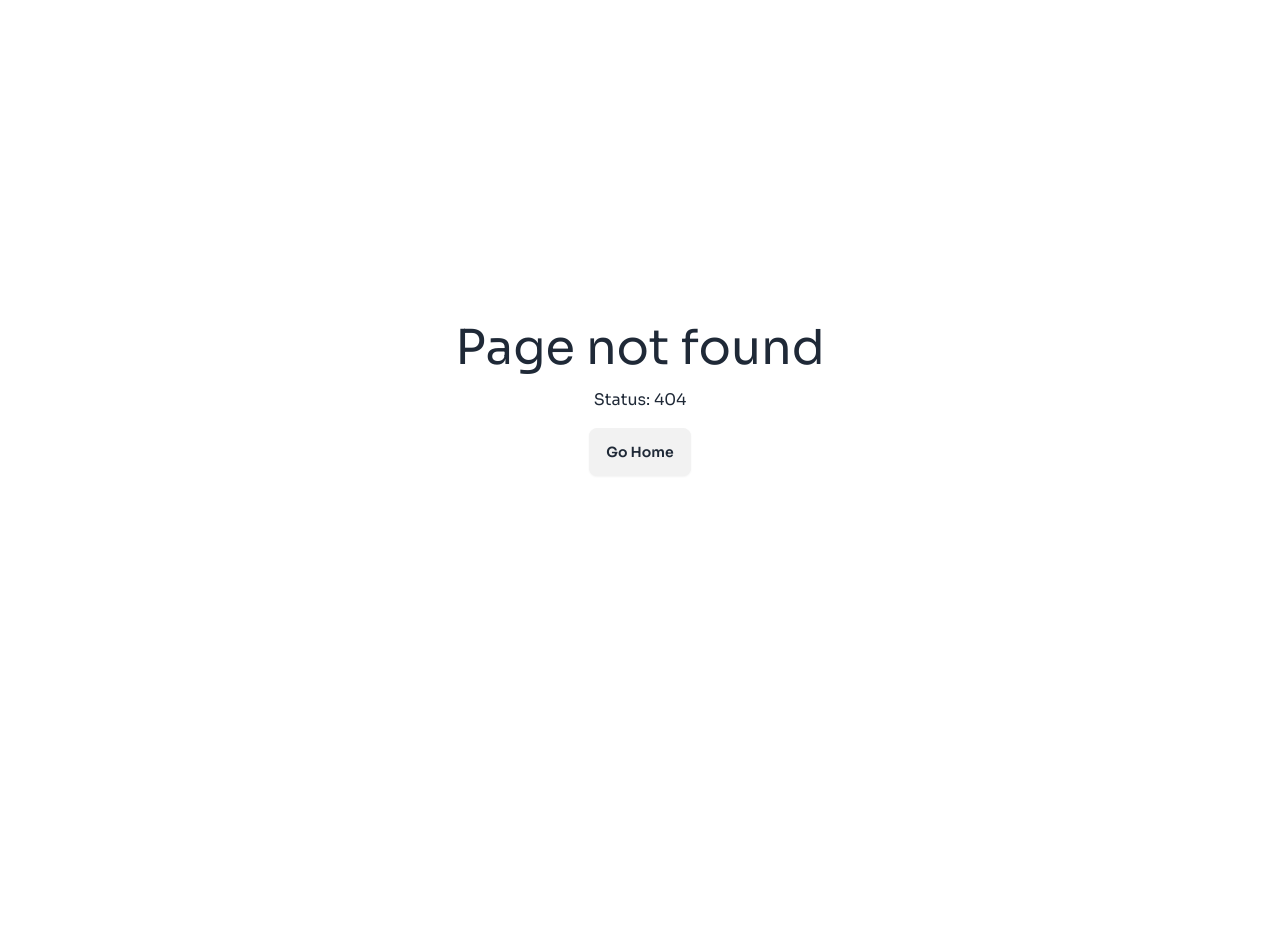
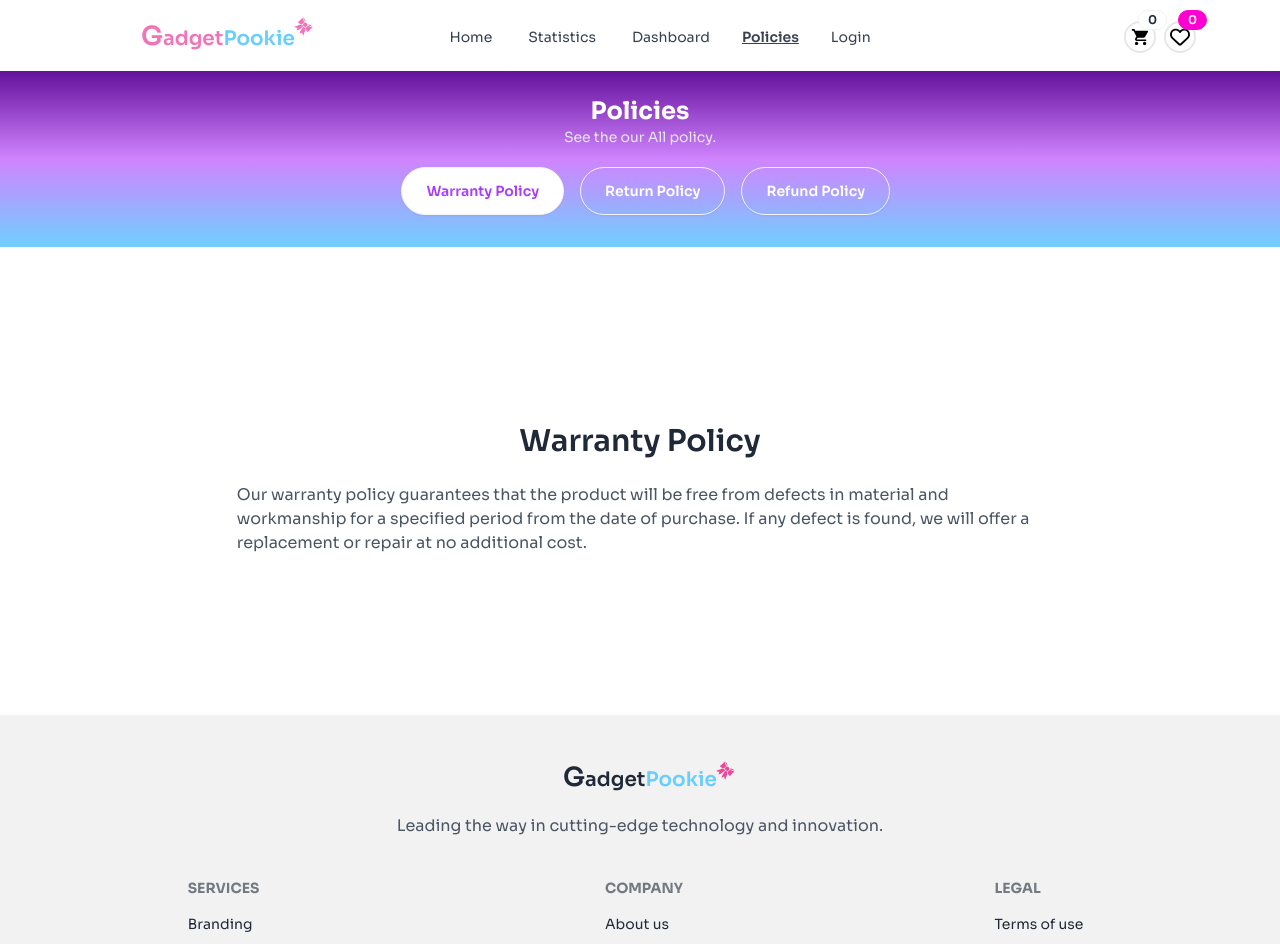
Before and after one commit to programming-hero-web-course-4/b10a8-gadget-heaven-MehediZ07, a React (Vite) app: page /Policy in a window 1280 px wide. Before the commit this address had no page. Shown: the top 944 px of the page. Before the commit the page ends 800 px from the top, so only its background shows below. Built offline with nearby package versions, Linux system fonts and the light colour scheme.

Commit message:
Policy Section made

```diff
--- /dev/null
+++ b/src/Components/Policies/Policies.jsx
@@ -0,0 +1,98 @@
+import React, { useState } from "react";
+import { Tab, TabList, TabPanel, Tabs } from "react-tabs";
+export default function Policies() {
+  const [tabIndex, setTabIndex] = useState(0);
+
+  const handleTabSelect = (index) => {
+    setTabIndex(index);
+  };
+
+  return (
+    <div>
+      <nav className="h-44  bg-gradient-to-b  from-[#64109c] via-[#d084fe] to-[#70cfff] pt-6">
+        <h1 className="text-2xl text-center mx-auto font-bold text-white w-[90%]  lg:w-[70%] mx auto">
+          Policies
+        </h1>
+        <p className="w-[90%] text-center mx-auto text-xs md:text-sm text-gray-200  lg:w-[50%] mx auto">
+          See the our All policy.
+        </p>
+      </nav>
+      <div className="flex  -mt-24 bg-transparent max-w-6xl mx-auto">
+        <Tabs
+          onSelect={handleTabSelect}
+          className="flex flex-col w-full bg-transparent"
+        >
+          <TabList className="flex w-[101%] gap-4  justify-center  ring-0 p-4 bg-transparent  ">
+            <Tab
+              className={`px-6 py-1 btn  rounded-full  border cursor-pointer mb-2 text-center focus:outline-none ${
+                tabIndex === 0
+                  ? " bg-white text-[#a73cff]"
+                  : "bg-transparent text-white"
+              }`}
+            >
+              Warranty Policy
+            </Tab>
+            <Tab
+              className={`px-6 py-1 btn  rounded-full  border cursor-pointer mb-2 text-center focus:outline-none ${
+                tabIndex === 1
+                  ? " bg-white text-[#a73cff]"
+                  : "bg-transparent text-white"
+              }`}
+            >
+              Return Policy
+            </Tab>
+            <Tab
+              className={`px-6 py-1 btn  rounded-full  border cursor-pointer mb-2 text-center focus:outline-none ${
+                tabIndex === 2
+                  ? " bg-white text-[#a73cff]"
+                  : "bg-transparent text-white"
+              }`}
+            >
+              Refund Policy
+            </Tab>
+          </TabList>
+
+          <TabPanel className=" pt-6 bg-transparent">
+            <div className="flex flex-col py-40 items-center ">
+              <h1 className="text-3xl font-semibold text-center">
+                Warranty Policy
+              </h1>
+              <p className="text-gray-600 pt-6 w-[90%] md:w-[70%]">
+                Our warranty policy guarantees that the product will be free
+                from defects in material and workmanship for a specified period
+                from the date of purchase. If any defect is found, we will offer
+                a replacement or repair at no additional cost.
+              </p>
+            </div>
+          </TabPanel>
+          <TabPanel className="  bg-transparent">
+            <div className="flex flex-col py-40 items-center ">
+              <h1 className="text-3xl font-semibold text-center">
+                Return Policy
+              </h1>
+              <p className="text-gray-600 pt-6 w-[90%] md:w-[70%]">
+                We accept returns within 30 days of purchase. To be eligible for
+                a return, the product must be in its original condition, unused,
+                and in the original packaging. Please provide the receipt or
+                proof of purchase.
+              </p>
+            </div>
+          </TabPanel>
+          <TabPanel className="   bg-transparent">
+            <div className="flex flex-col py-40 items-center ">
+              <h1 className="text-3xl font-semibold text-center">
+                Refund Policy
+              </h1>
+              <p className="text-gray-600 pt-6 w-[90%] md:w-[70%]">
+                If a product is returned and deemed eligible, a full refund will
+                be issued to the original payment method within 7-10 business
+                days. The refund process may vary depending on the payment
+                method used
+              </p>
+            </div>
+          </TabPanel>
+        </Tabs>
+      </div>
+    </div>
+  );
+}
--- a/src/Footer/Footer.jsx
+++ b/src/Footer/Footer.jsx
@@ -1,85 +1,45 @@
+import { GiBowTieRibbon } from "react-icons/gi";
 export default function Footer() {
   return (
-    <div>
-      <footer className="footer bg-base-200 text-base-content p-10">
-        <nav>
+    <div className="bg-base-200">
+      <div className="max-w-7xl mx-auto">
+        <div className="pt-12 relative ">
+          <h1 className="text-xl font-semibold text-center">
+            <span className="text-[1.65rem]">G</span>adget
+            <span className="text-[#68cdff]  font-semibold text-xl relative">
+              Pookie
+            </span>
+            <span className="absolute top-[3rem] text-pink-500  text-base rotate-45">
+              <GiBowTieRibbon />
+            </span>
+          </h1>
+          <p className="text-gray-600 text-center mx-auto pt-5 w-[90%] md:w-[70%]">
+            Leading the way in cutting-edge technology and innovation.
+          </p>
+        </div>
+        <footer className="footer flex  justify-around text-base-content p-10">
+          <nav className="flex flex-col justify-center">
             <h6 className="footer-title">Services</h6>
             <a className="link link-hover">Branding</a>
             <a className="link link-hover">Design</a>
             <a className="link link-hover">Marketing</a>
             <a className="link link-hover">Advertisement</a>
           </nav>
-        <nav>
+          <nav className="flex flex-col justify-center">
             <h6 className="footer-title">Company</h6>
             <a className="link link-hover">About us</a>
             <a className="link link-hover">Contact</a>
             <a className="link link-hover">Jobs</a>
             <a className="link link-hover">Press kit</a>
           </nav>
-        <nav>
+          <nav className="flex flex-col justify-center">
             <h6 className="footer-title">Legal</h6>
             <a className="link link-hover">Terms of use</a>
             <a className="link link-hover">Privacy policy</a>
             <a className="link link-hover">Cookie policy</a>
           </nav>
         </footer>
-      <footer className="footer bg-base-200 text-base-content border-base-300 border-t px-10 py-4">
-        <aside className="grid-flow-col items-center">
-          <svg
-            width="24"
-            height="24"
-            viewBox="0 0 24 24"
-            xmlns="http://www.w3.org/2000/svg"
-            fillRule="evenodd"
-            clipRule="evenodd"
-            className="fill-current"
-          >
-            <path d="M22.672 15.226l-2.432.811.841 2.515c.33 1.019-.209 2.127-1.23 2.456-1.15.325-2.148-.321-2.463-1.226l-.84-2.518-5.013 1.677.84 2.517c.391 1.203-.434 2.542-1.831 2.542-.88 0-1.601-.564-1.86-1.314l-.842-2.516-2.431.809c-1.135.328-2.145-.317-2.463-1.229-.329-1.018.211-2.127 1.231-2.456l2.432-.809-1.621-4.823-2.432.808c-1.355.384-2.558-.59-2.558-1.839 0-.817.509-1.582 1.327-1.846l2.433-.809-.842-2.515c-.33-1.02.211-2.129 1.232-2.458 1.02-.329 2.13.209 2.461 1.229l.842 2.515 5.011-1.677-.839-2.517c-.403-1.238.484-2.553 1.843-2.553.819 0 1.585.509 1.85 1.326l.841 2.517 2.431-.81c1.02-.33 2.131.211 2.461 1.229.332 1.018-.21 2.126-1.23 2.456l-2.433.809 1.622 4.823 2.433-.809c1.242-.401 2.557.484 2.557 1.838 0 .819-.51 1.583-1.328 1.847m-8.992-6.428l-5.01 1.675 1.619 4.828 5.011-1.674-1.62-4.829z"></path>
-          </svg>
-          <p>
-            ACME Industries Ltd.
-            <br />
-            Providing reliable tech since 1992
-          </p>
-        </aside>
-        <nav className="md:place-self-center md:justify-self-end">
-          <div className="grid grid-flow-col gap-4">
-            <a>
-              <svg
-                xmlns="http://www.w3.org/2000/svg"
-                width="24"
-                height="24"
-                viewBox="0 0 24 24"
-                className="fill-current"
-              >
-                <path d="M24 4.557c-.883.392-1.832.656-2.828.775 1.017-.609 1.798-1.574 2.165-2.724-.951.564-2.005.974-3.127 1.195-.897-.957-2.178-1.555-3.594-1.555-3.179 0-5.515 2.966-4.797 6.045-4.091-.205-7.719-2.165-10.148-5.144-1.29 2.213-.669 5.108 1.523 6.574-.806-.026-1.566-.247-2.229-.616-.054 2.281 1.581 4.415 3.949 4.89-.693.188-1.452.232-2.224.084.626 1.956 2.444 3.379 4.6 3.419-2.07 1.623-4.678 2.348-7.29 2.04 2.179 1.397 4.768 2.212 7.548 2.212 9.142 0 14.307-7.721 13.995-14.646.962-.695 1.797-1.562 2.457-2.549z"></path>
-              </svg>
-            </a>
-            <a>
-              <svg
-                xmlns="http://www.w3.org/2000/svg"
-                width="24"
-                height="24"
-                viewBox="0 0 24 24"
-                className="fill-current"
-              >
-                <path d="M19.615 3.184c-3.604-.246-11.631-.245-15.23 0-3.897.266-4.356 2.62-4.385 8.816.029 6.185.484 8.549 4.385 8.816 3.6.245 11.626.246 15.23 0 3.897-.266 4.356-2.62 4.385-8.816-.029-6.185-.484-8.549-4.385-8.816zm-10.615 12.816v-8l8 3.993-8 4.007z"></path>
-              </svg>
-            </a>
-            <a>
-              <svg
-                xmlns="http://www.w3.org/2000/svg"
-                width="24"
-                height="24"
-                viewBox="0 0 24 24"
-                className="fill-current"
-              >
-                <path d="M9 8h-3v4h3v12h5v-12h3.642l.358-4h-4v-1.667c0-.955.192-1.333 1.115-1.333h2.885v-5h-3.808c-3.596 0-5.192 1.583-5.192 4.615v3.385z"></path>
-              </svg>
-            </a>
       </div>
-        </nav>
-      </footer>
     </div>
   );
 }
--- a/src/NavBar/NavBar.jsx
+++ b/src/NavBar/NavBar.jsx
@@ -74,6 +74,28 @@ const NavBar = () => {
           }
         >
           Dashboard
+        </NavLink>
+      </li>
+      <li>
+        <NavLink
+          className="navlink"
+          to="/Policy"
+          style={({ isActive }) =>
+            isActive
+              ? {
+                  fontWeight: "600",
+                  color: pathname === "/" ? "#fff" : "#374151",
+                  textDecoration: "underline",
+                  backgroundColor: "transparent",
+                }
+              : {
+                  fontWeight: "400",
+                  backgroundColor: "transparent",
+                  color: pathname === "/" ? "#fff" : "#374151",
+                }
+          }
+        >
+          Policies
         </NavLink>
       </li>
       <li>
--- a/src/main.jsx
+++ b/src/main.jsx
@@ -8,6 +8,7 @@ import ErrorPage from "./Components/ErrorPage/ErrorPage";
 import Home from "./Components/Home/Home";
 import Login from "./Components/Login/Login";
 import SingUp from "./Components/Login/SingUp";
+import Policies from "./Components/policies/policies";
 import ProductDetails from "./Components/ProductDetails/ProductDetails";
 import AllProduct from "./Components/Products/AllProduct/AllProduct";
 import Statistics from "./Components/Statistics/Statistics";
@@ -60,6 +61,10 @@ const router = createBrowserRouter([
         path: "/singup",
         element: <SingUp></SingUp>,
       },
+      {
+        path: "/Policy",
+        element: <Policies></Policies>,
+      },
     ],
   },
 ]);
```
Also changed, not shown: public/Policy.json (added, +20 -0 lines), 1 other file (tests, documents, lock files or other folders). Lines whose indentation alone changed are shown as unchanged.
